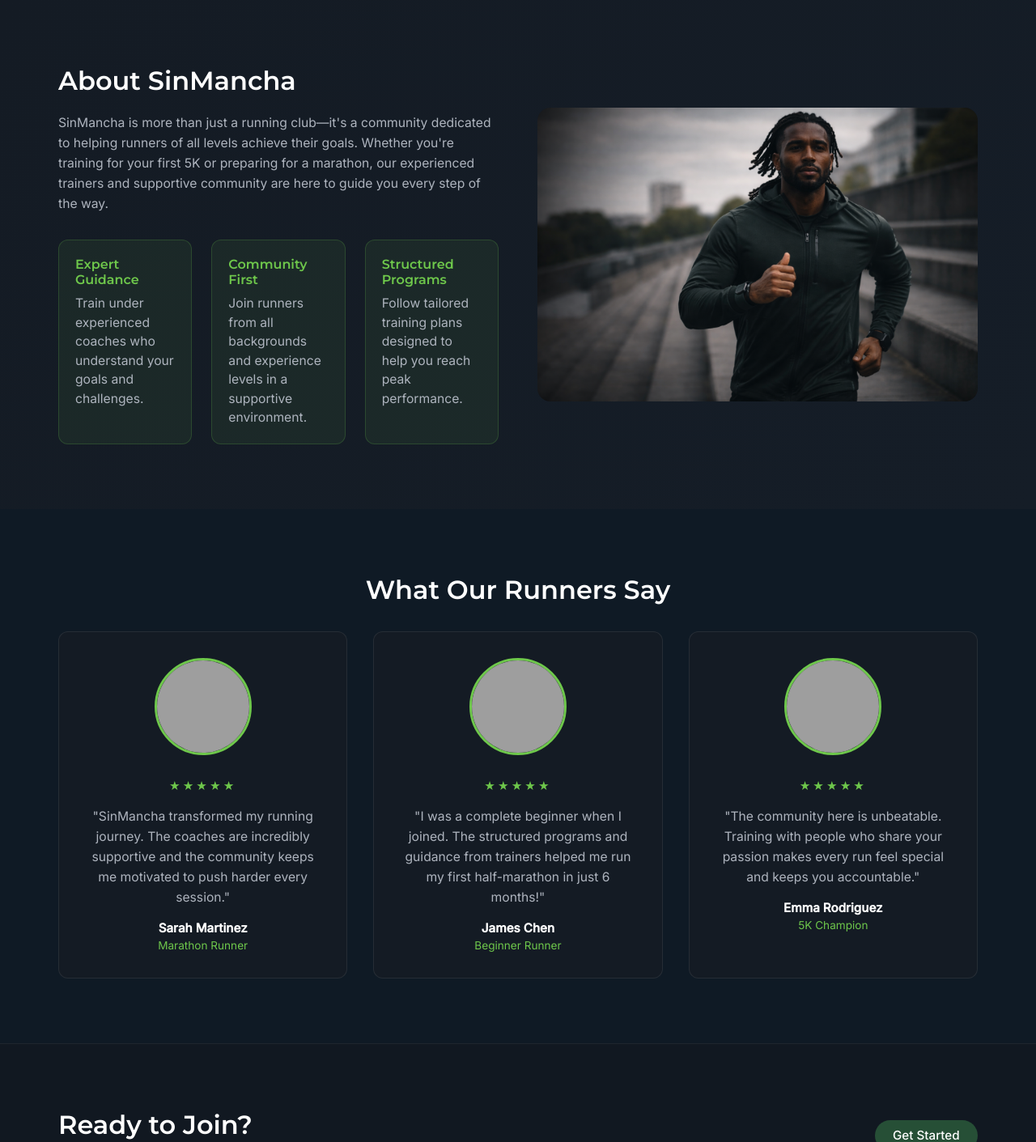
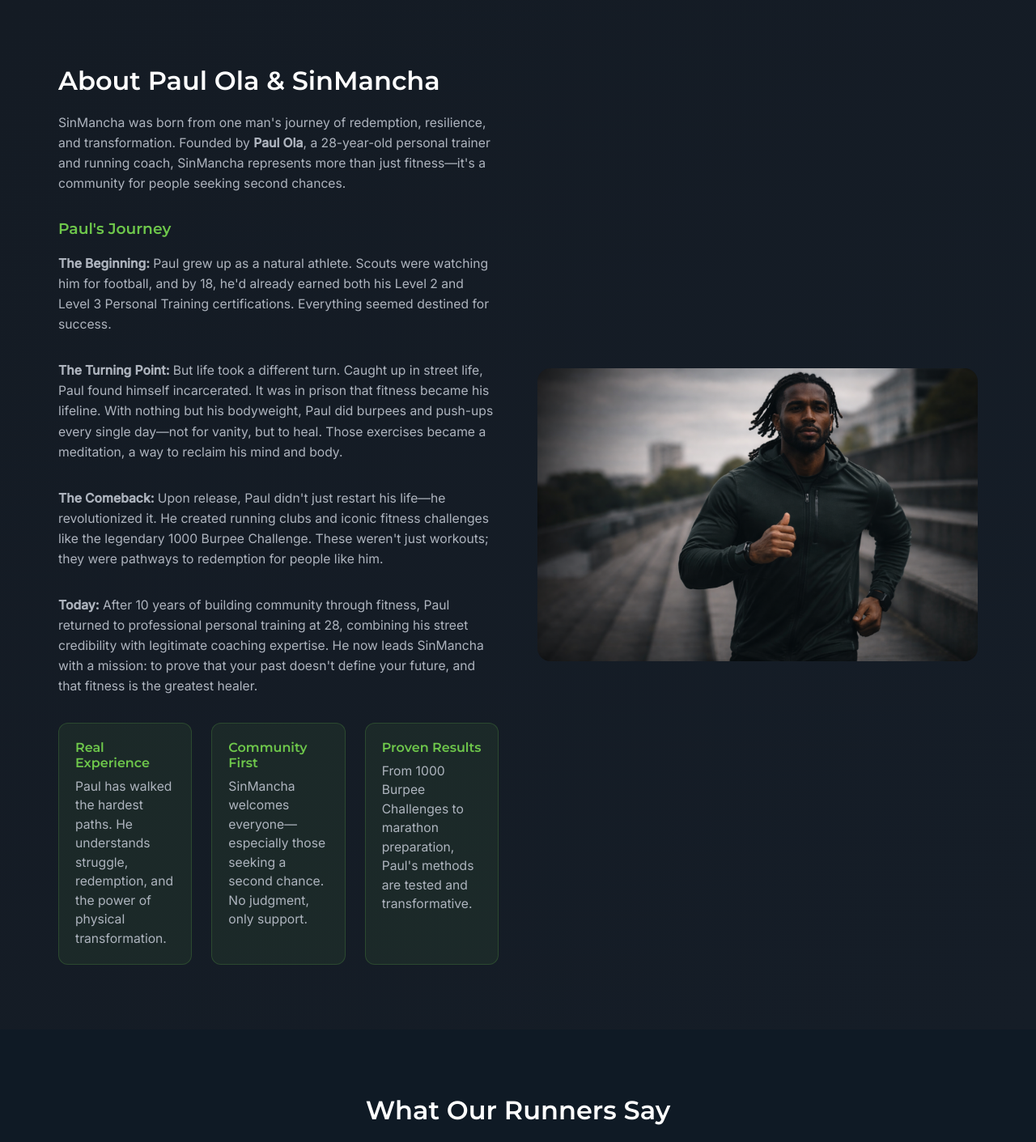
Before and after one commit to Anasousa11/SM5K, a Django app: page / in a window 1280 px wide. Shown: the part 862-2273 px from the top of the page at 81% size. Run offline with Django 5.2, Linux system fonts and the light colour scheme; grey boxes are pictures that could not be loaded.

Commit message:
Update about us

```diff
--- a/templates/home.html
+++ b/templates/home.html
@@ -36,27 +36,36 @@
   <div class="container">
     <div class="about-grid">
       <div class="about-text">
-        <h2>About SinMancha</h2>
-        <p>SinMancha is more than just a running club—it's a community dedicated to helping runners of all levels achieve their goals. Whether you're training for your first 5K or preparing for a marathon, our experienced trainers and supportive community are here to guide you every step of the way.</p>
+        <h2>About Paul Ola & SinMancha</h2>
+        <p>SinMancha was born from one man's journey of redemption, resilience, and transformation. Founded by <strong>Paul Ola</strong>, a 28-year-old personal trainer and running coach, SinMancha represents more than just fitness—it's a community for people seeking second chances.</p>
+
+        <h3 style="color: var(--accent-color); margin-top: 1.5rem;">Paul's Journey</h3>
+        <p><strong>The Beginning:</strong> Paul grew up as a natural athlete. Scouts were watching him for football, and by 18, he'd already earned both his Level 2 and Level 3 Personal Training certifications. Everything seemed destined for success.</p>
+
+        <p><strong>The Turning Point:</strong> But life took a different turn. Caught up in street life, Paul found himself incarcerated. It was in prison that fitness became his lifeline. With nothing but his bodyweight, Paul did burpees and push-ups every single day—not for vanity, but to heal. Those exercises became a meditation, a way to reclaim his mind and body.</p>
+
+        <p><strong>The Comeback:</strong> Upon release, Paul didn't just restart his life—he revolutionized it. He created running clubs and iconic fitness challenges like the legendary 1000 Burpee Challenge. These weren't just workouts; they were pathways to redemption for people like him.</p>
+
+        <p><strong>Today:</strong> After 10 years of building community through fitness, Paul returned to professional personal training at 28, combining his street credibility with legitimate coaching expertise. He now leads SinMancha with a mission: to prove that your past doesn't define your future, and that fitness is the greatest healer.</p>
 
         <div class="about-highlights">
           <div class="highlight-item">
-            <h3>Expert Guidance</h3>
-            <p>Train under experienced coaches who understand your goals and challenges.</p>
+            <h3>Real Experience</h3>
+            <p>Paul has walked the hardest paths. He understands struggle, redemption, and the power of physical transformation.</p>
           </div>
           <div class="highlight-item">
             <h3>Community First</h3>
-            <p>Join runners from all backgrounds and experience levels in a supportive environment.</p>
+            <p>SinMancha welcomes everyone—especially those seeking a second chance. No judgment, only support.</p>
           </div>
           <div class="highlight-item">
-            <h3>Structured Programs</h3>
-            <p>Follow tailored training plans designed to help you reach peak performance.</p>
+            <h3>Proven Results</h3>
+            <p>From 1000 Burpee Challenges to marathon preparation, Paul's methods are tested and transformative.</p>
           </div>
         </div>
       </div>
 
       <div class="about-image">
-        <img src="{% static 'img/hero.jpg' %}" alt="Running community">
+        <img src="{% static 'img/hero.jpg' %}" alt="Paul Ola - Founder of SinMancha">
       </div>
     </div>
   </div>
```
